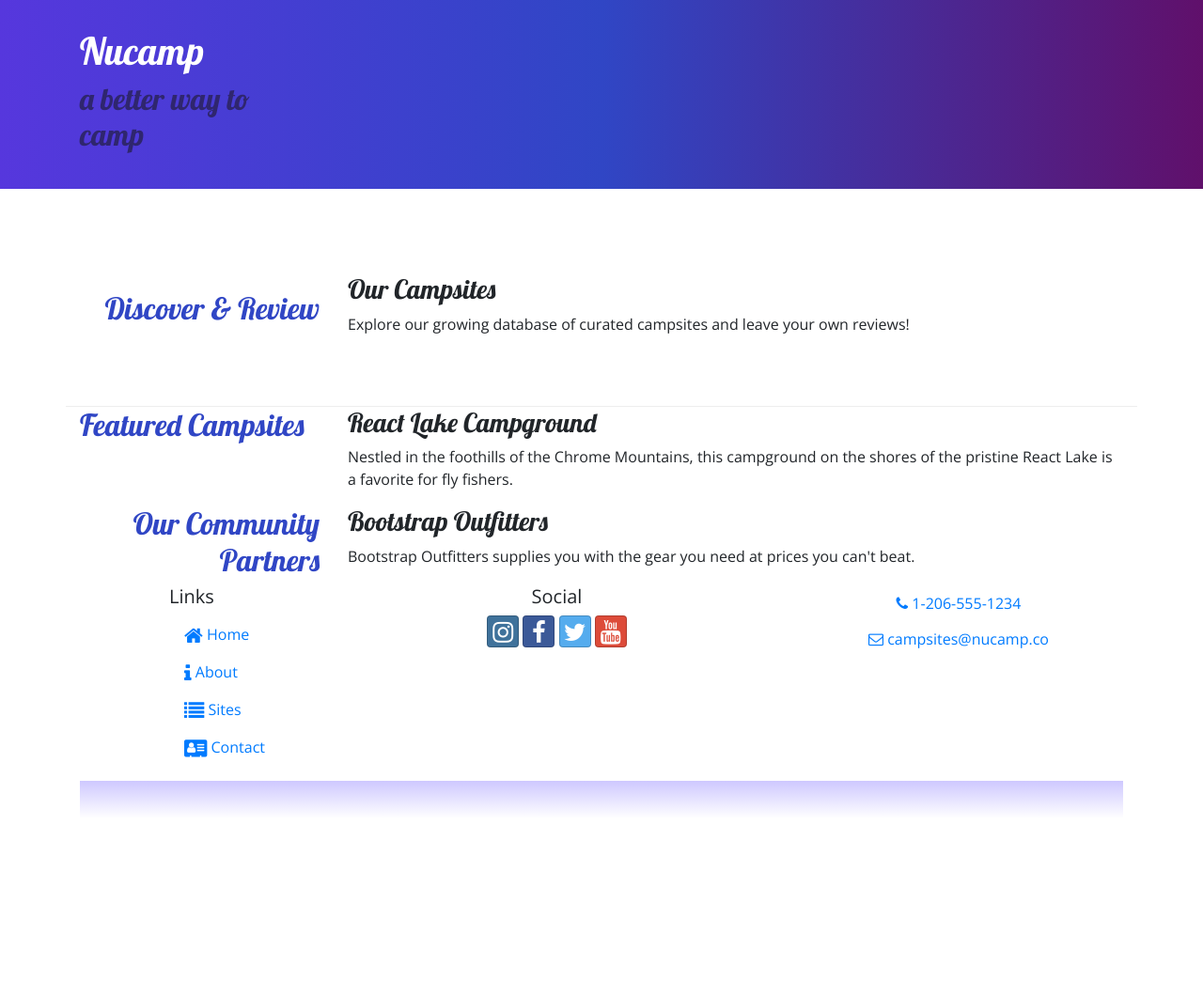
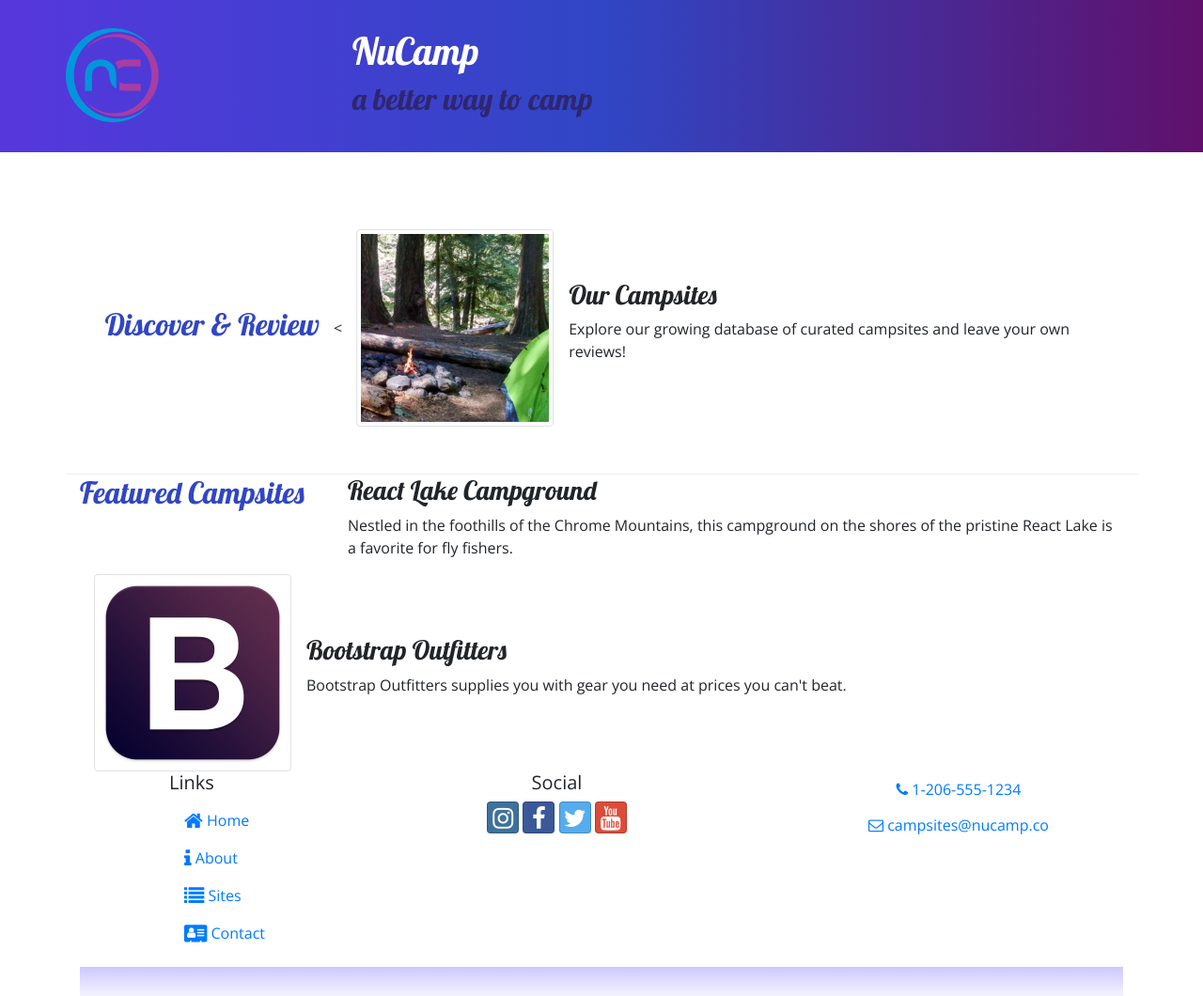
Before and after one commit to renstevens-debug/bootstrap, a website: page index.html in a window 1280 px wide. Shown: the whole page at 94% size. Before the commit the page ends 871 px from the top, so only its background shows below. Drawn offline with nearby package versions, Linux system fonts and the light colour scheme.

Commit message:
images and media

```diff
--- a/index.html
+++ b/index.html
@@ -25,13 +25,17 @@ awesome.min.css" />
 
     <header class="jumbotron jumbotron-fluid">
            <div class="container">
-            <div class="row row content align-items-center">
-                <div class="col-sm-4 col-md-3">
-                    <h1>Nucamp</h1>
-                    <h2 class=>a better way to camp</h2>
+      <div class="row">
+        <a href="index.html"><img src="img/logo.png" class="img-fluid" /></a>
+        <div class="col-4 col-sm-3 col-md-2 align-self-center">
+        </div>
+        <div class="col">
+          <h1>NuCamp</h1>
+          <h2>a better way to camp</h2>
         </div>
       </div>
     </div>
+  </header>
     </header>
     <div class="container">
         <div class="row row-content align-items-center">
@@ -39,10 +43,16 @@ awesome.min.css" />
             <div class="col-sm-4 col-md-3">
                 <h2 class="text-sm-right">Discover & Review</h2>
             </div>
-            <div class="col">
+            <            <div class="col">
+                <div class="media">
+                    <img class="d-flex mr-3 img-thumbnail" src="img/breadcrumb-trail-thumb.jpg" alt="Breadcrumb Trail" />
+                    <div class="media-body align-self-center">
                         <h3>Our Campsites</h3>
-                <p>Explore our growing database of curated campsites and leave your own reviews!</p>
+                        <p class="d-none d-sm-block">Explore our growing database of curated campsites and leave your own reviews!</p>
                     </div>
+                </div>
+            </div>
+
         </div>
 
         <div class="row">
@@ -56,14 +66,16 @@ awesome.min.css" />
             </div>
         </div>
 
-        <div class="row">
-            <div class="col-sm-4 col-md-3">
-                <h2 class="text-sm-right">Our Community Partners</h2>
+                   <div class="col">
+                <div class="media">
+                    <img class="d-flex mr-3 img-thumbnail" src="img/bootstrap-thumb.png" alt="Bootstrap Outfitters" />
+                    <div class="media-body align-self-center">
+                        <h3>Bootstrap Outfitters</h3>
+                        <p class="d-none d-sm-block">Bootstrap Outfitters supplies you with gear you need at prices you can't beat.</p>
                     </div>
-            <div class="col">
-                <h3>Bootstrap Outfitters</h3>
-                <p>Bootstrap Outfitters supplies you with the gear you need at prices you can't beat.</p>
                 </div>
+            </div>
+
         </div>
     </div>
 
```
Also changed, not shown: aboutus.html (+33 -13 lines), contactus.html (+4 -0 lines), img/bootstrap-thumb.png (added), img/breadcrumb-trail-thumb.jpg (added), img/breadcrumb-trail.jpg (added), img/chrome-river-thumb.jpg (added), img/chrome-river.jpg (added), img/logo.png (added), img/react-lake-thumb.jpg (added), img/react-lake.jpg (added), 1 other file. Lines whose indentation alone changed are shown as unchanged.
